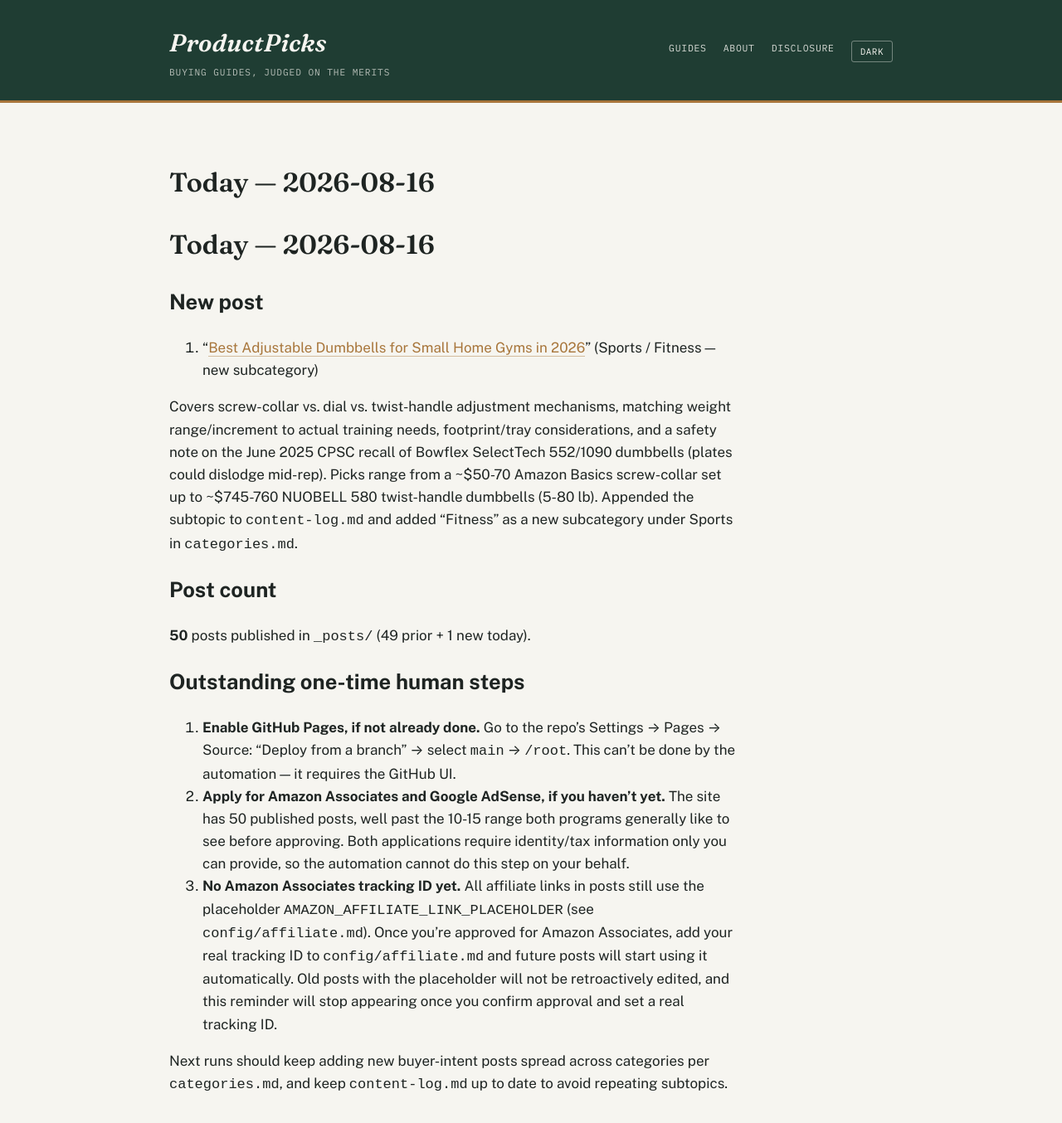
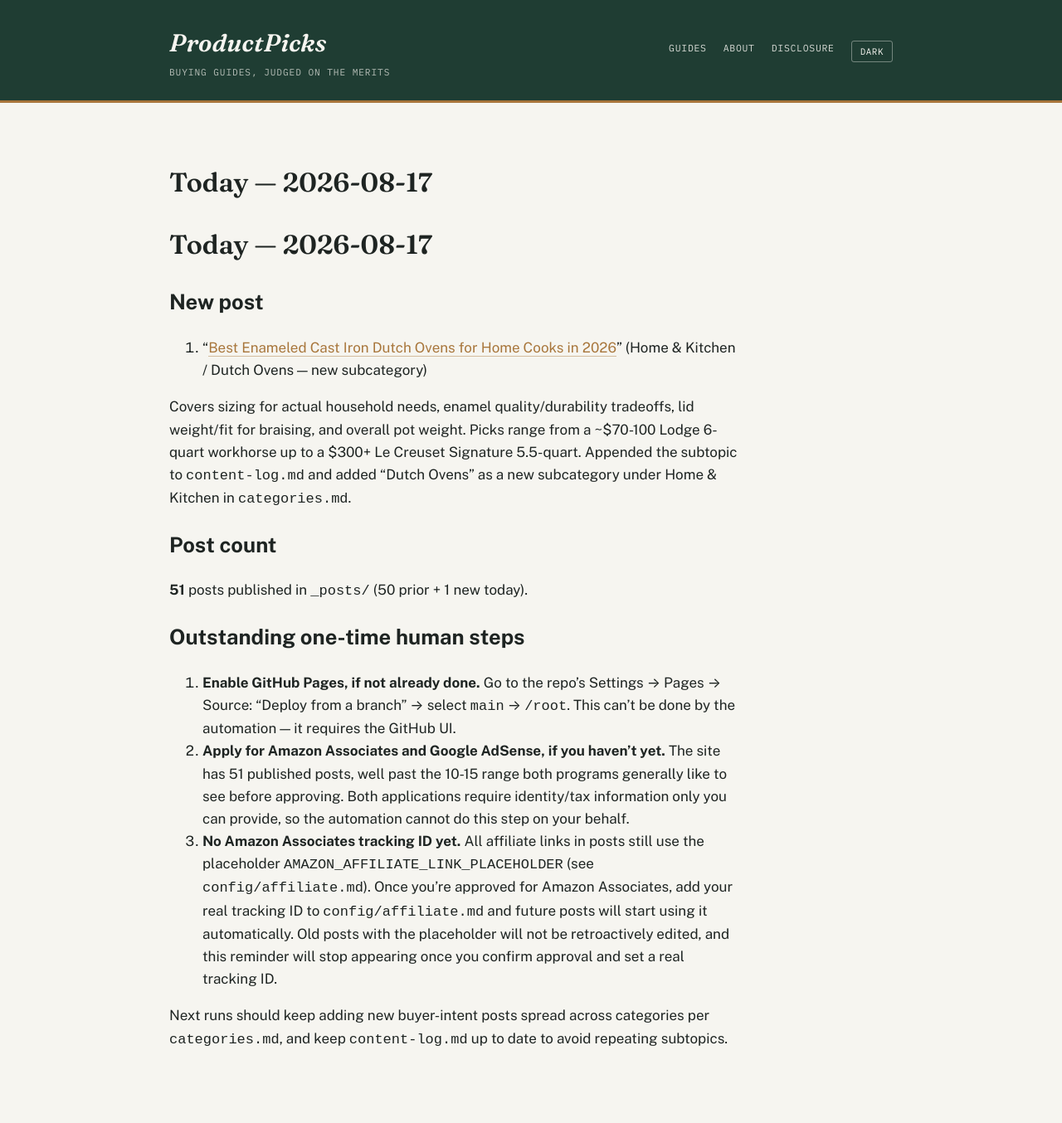
Before and after one commit to ajith198/ProductPicks, a Jekyll site: the page built from today.md, in a window 1280 px wide and 1400 px high. Shown: the top 1354 px of the window at 83% size. Built offline with Jekyll 4.4.1, drawn with Linux system fonts in a browser that asks for light colours; our own code applies the rules of GitHub Pages for plain Markdown files.

Commit message:
daily: 2026-08-17 new post + log update

```diff
--- a/categories.md
+++ b/categories.md
@@ -1,6 +1,6 @@
 # Categories & expansion strategy
 
-**Status: multi-category, as of 2026-07-12. Updated 2026-08-16.** ProductPicks started as a pickleball-only site (see `niche.md` for that original research). This file governs the site now that it has expanded into multiple product verticals, and is the doc future automated/daily runs should consult when choosing what to write next.
+**Status: multi-category, as of 2026-07-12. Updated 2026-08-17.** ProductPicks started as a pickleball-only site (see `niche.md` for that original research). This file governs the site now that it has expanded into multiple product verticals, and is the doc future automated/daily runs should consult when choosing what to write next.
 
 ## Front matter taxonomy
 
@@ -20,7 +20,7 @@ These two fields drive the Category / Type / Year filters in the search bar on t
 | Category | Subcategories covered so far |
 |---|---|
 | Sports | Pickleball, Soccer, Tennis, Cycling, Running, Yoga, Golf, Basketball, Badminton, Swimming, Baseball, Fitness |
-| Home & Kitchen | Coffee Makers, Electric Kettles, Blenders, Air Fryers, Toaster Ovens, Rice Cookers, Stand Mixers, Robot Vacuums, Espresso Machines, Pressure Cookers, Food Processors, Knife Sets, Cast Iron Skillets |
+| Home & Kitchen | Coffee Makers, Electric Kettles, Blenders, Air Fryers, Toaster Ovens, Rice Cookers, Stand Mixers, Robot Vacuums, Espresso Machines, Pressure Cookers, Food Processors, Knife Sets, Cast Iron Skillets, Dutch Ovens |
 | Outdoor & Recreation | Camping Tents, Sleeping Bags, Headlamps, Hiking Boots, Camp Stoves, Water Filters, Trekking Poles, Coolers, Backpacking Backpacks, Camp Chairs, Camping Lanterns, Fishing, Rain Jackets, Binoculars, Paddleboards, Kayaks, Life Jackets (PFDs) |
 
 New subcategories can be added freely within an existing category. New top-level categories should only be added when there's a genuine cluster of buyer-intent content planned for it (not a one-off post) — keep the category list short enough that the dropdown filter stays useful.
--- a/today.md
+++ b/today.md
@@ -1,19 +1,19 @@
-# Today — 2026-08-16
+# Today — 2026-08-17
 
 ## New post
 
-1. "[Best Adjustable Dumbbells for Small Home Gyms in 2026](/fitness/buying-guides/best-adjustable-dumbbells-for-small-home-gyms/)" (Sports / Fitness — new subcategory)
+1. "[Best Enameled Cast Iron Dutch Ovens for Home Cooks in 2026](/home-kitchen/buying-guides/best-enameled-cast-iron-dutch-ovens-for-home-cooks/)" (Home & Kitchen / Dutch Ovens — new subcategory)
 
-Covers screw-collar vs. dial vs. twist-handle adjustment mechanisms, matching weight range/increment to actual training needs, footprint/tray considerations, and a safety note on the June 2025 CPSC recall of Bowflex SelectTech 552/1090 dumbbells (plates could dislodge mid-rep). Picks range from a ~$50-70 Amazon Basics screw-collar set up to ~$745-760 NUOBELL 580 twist-handle dumbbells (5-80 lb). Appended the subtopic to `content-log.md` and added "Fitness" as a new subcategory under Sports in `categories.md`.
+Covers sizing for actual household needs, enamel quality/durability tradeoffs, lid weight/fit for braising, and overall pot weight. Picks range from a ~$70-100 Lodge 6-quart workhorse up to a $300+ Le Creuset Signature 5.5-quart. Appended the subtopic to `content-log.md` and added "Dutch Ovens" as a new subcategory under Home & Kitchen in `categories.md`.
 
 ## Post count
 
-**50** posts published in `_posts/` (49 prior + 1 new today).
+**51** posts published in `_posts/` (50 prior + 1 new today).
 
 ## Outstanding one-time human steps
 
 1. **Enable GitHub Pages, if not already done.** Go to the repo's Settings → Pages → Source: "Deploy from a branch" → select `main` → `/root`. This can't be done by the automation — it requires the GitHub UI.
-2. **Apply for Amazon Associates and Google AdSense, if you haven't yet.** The site has 50 published posts, well past the 10-15 range both programs generally like to see before approving. Both applications require identity/tax information only you can provide, so the automation cannot do this step on your behalf.
+2. **Apply for Amazon Associates and Google AdSense, if you haven't yet.** The site has 51 published posts, well past the 10-15 range both programs generally like to see before approving. Both applications require identity/tax information only you can provide, so the automation cannot do this step on your behalf.
 3. **No Amazon Associates tracking ID yet.** All affiliate links in posts still use the placeholder `AMAZON_AFFILIATE_LINK_PLACEHOLDER` (see `config/affiliate.md`). Once you're approved for Amazon Associates, add your real tracking ID to `config/affiliate.md` and future posts will start using it automatically. Old posts with the placeholder will not be retroactively edited, and this reminder will stop appearing once you confirm approval and set a real tracking ID.
 
 Next runs should keep adding new buyer-intent posts spread across categories per `categories.md`, and keep `content-log.md` up to date to avoid repeating subtopics.
```
Also changed, not shown: TODAY.md (+2 -2 lines), _posts/2026-08-17-best-enameled-cast-iron-dutch-ovens-for-home-cooks.md (added, +53 -0 lines), content-log.md (+1 -0 lines).
